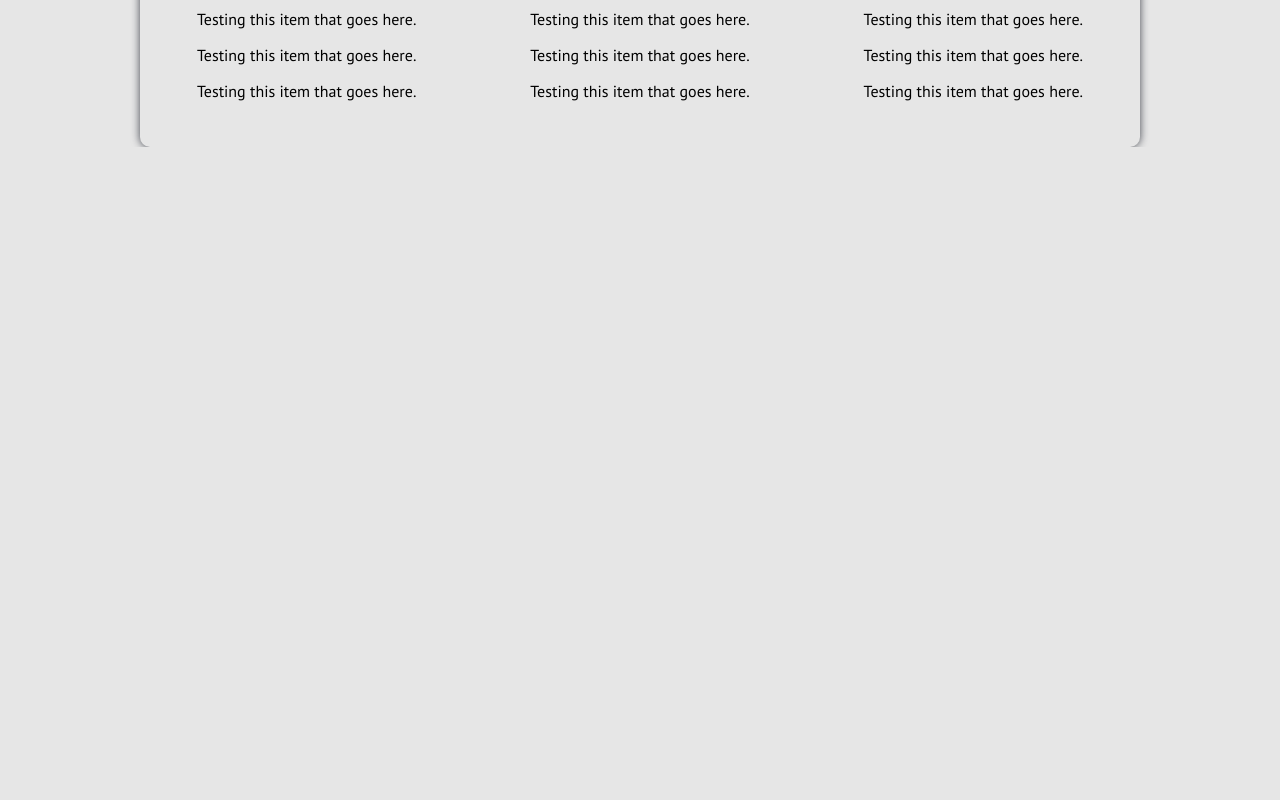
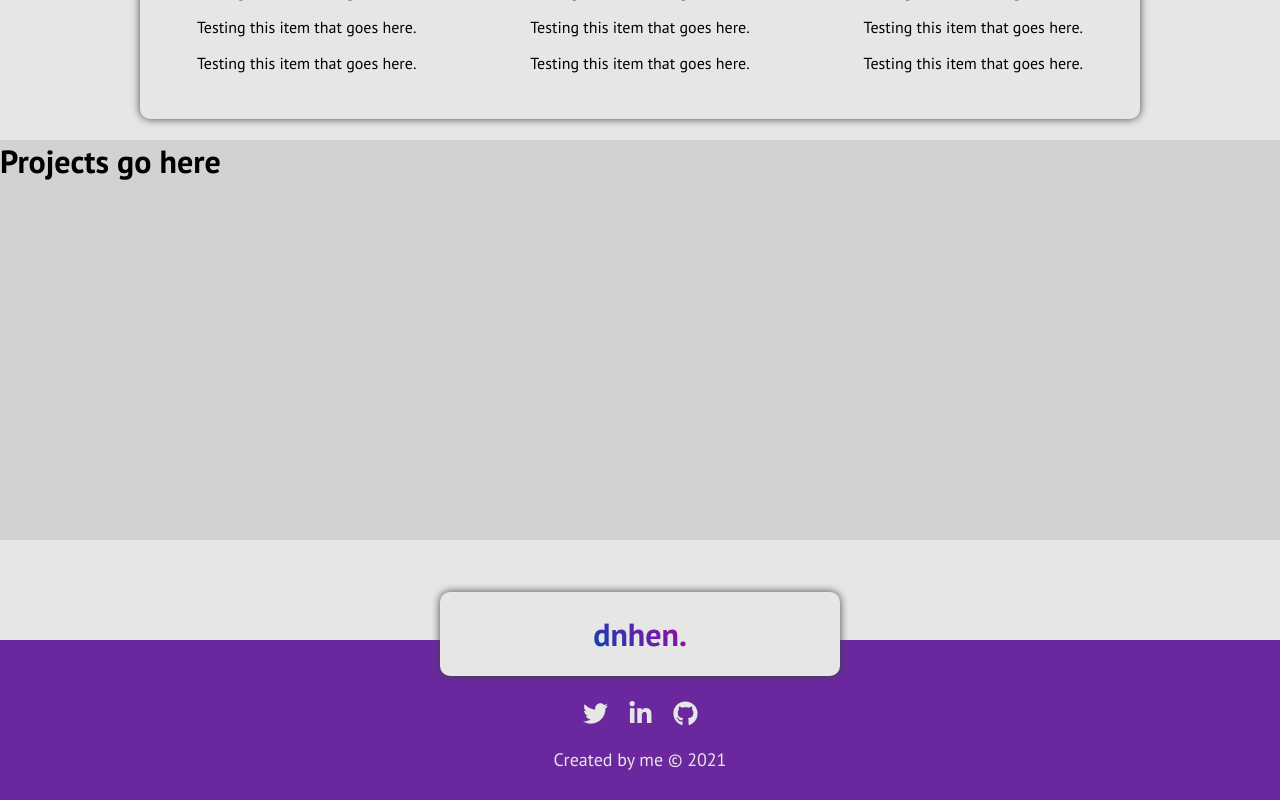
Before and after one commit to dnhen/portfolio, a React (Create React App) app: page / in a window 1280 px wide. Shown: the part 1403-2203 px from the top of the page. Before the commit the page ends 1550 px from the top, so only its background shows below. Built offline with nearby package versions, Linux system fonts and the light colour scheme.

Commit message:
Added footer and empty section for projects

```diff
--- a/src/App.js
+++ b/src/App.js
@@ -2,6 +2,8 @@ import './App.css';
 import Navbar from './Components/Navbar';
 import SectionCover from './Components/SectionCover';
 import SectionAbout from './Components/SectionAbout';
+import SectionProjects from './Components/SectionProjects';
+import SectionFooter from './Components/SectionFooter';
 
 function App() {
 
@@ -11,6 +13,8 @@ function App() {
       <Navbar />
       <SectionCover />
       <SectionAbout />
+      <SectionProjects />
+      <SectionFooter />
     </div>
   );
 }
--- /dev/null
+++ b/src/Components/SectionFooter.js
@@ -0,0 +1,20 @@
+import '../Styles/SectionFooter.css';
+import { FaTwitter, FaLinkedinIn, FaGithub } from "react-icons/fa";
+
+const SectionFooter = () => {
+  return (
+    <div className="footer">
+      <div className="roundedBox">
+        <h1><span className="logoText">dnhen.</span></h1>
+      </div>
+      <div className="iconList">
+        <a href="https://twitter.com/thednhen"><FaTwitter size="25" /></a>
+        <a href="https://www.linkedin.com/in/daniel-henry1"><FaLinkedinIn size="25" /></a>
+        <a href="https://github.com/dnhen"><FaGithub size="25" /></a>
+      </div>
+      <p>Created by me © 2021</p>
+    </div>
+  )
+}
+
+export default SectionFooter
--- /dev/null
+++ b/src/Components/SectionProjects.js
@@ -0,0 +1,11 @@
+import '../Styles/SectionProjects.css';
+
+const SectionProjects = () => {
+  return (
+    <div className="projects">
+      <h1>Projects go here</h1>
+    </div>
+  )
+}
+
+export default SectionProjects
--- a/src/Styles/SectionAbout.css
+++ b/src/Styles/SectionAbout.css
@@ -58,6 +58,6 @@
 }
 
 .feature .title {
-  font-size: 30px;
+  font-size: 26px;
   font-weight: bold;
 }
--- /dev/null
+++ b/src/Styles/SectionFooter.css
@@ -0,0 +1,42 @@
+.footer {
+  margin-top: 100px;
+  width: 100%;
+  background-color: #6B289E;
+  color: #E6E6E6;
+  height: 100px;
+  display: flex;
+  flex-direction: column;
+  justify-content: center;
+  align-items: center;
+  padding-bottom: 60px;
+}
+
+.footer .roundedBox {
+  background-color: #E6E6E6;
+  border-radius: 10px;
+  margin-bottom: 25px;
+  width: min(90vw, 400px);
+  filter: drop-shadow(0px 0px 4px  #41444d);
+  display: flex;
+  flex-wrap: wrap;
+  justify-content: space-around;
+  align-items: flex-start;
+}
+
+.footer .iconList {
+  display: flex;
+  gap: 20px;
+}
+
+.footer .iconList a {
+  text-decoration: none;
+  color: inherit;
+}
+
+.footer .iconList a:hover {
+  color: #B3ADAD;
+}
+
+.footer p {
+  font-size: 18px;
+}
--- /dev/null
+++ b/src/Styles/SectionProjects.css
@@ -0,0 +1,4 @@
+.projects {
+  height: 50vh;
+  background-color: #d4d1d1;
+}
```
